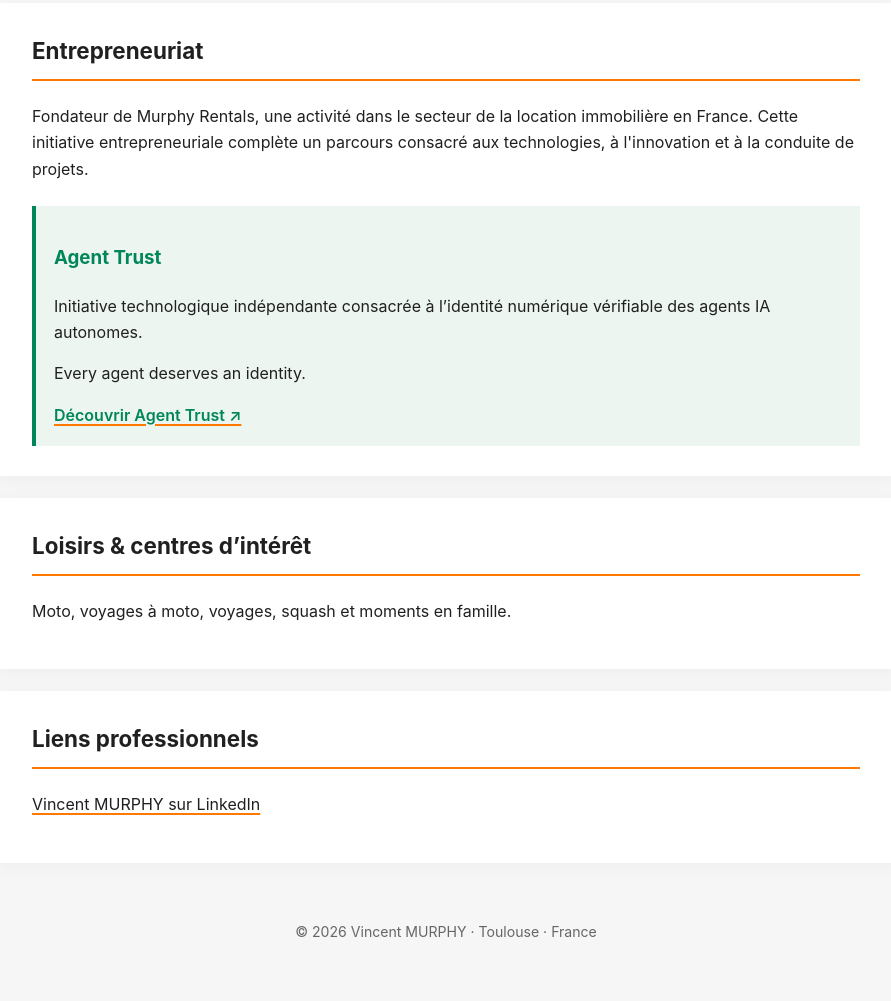
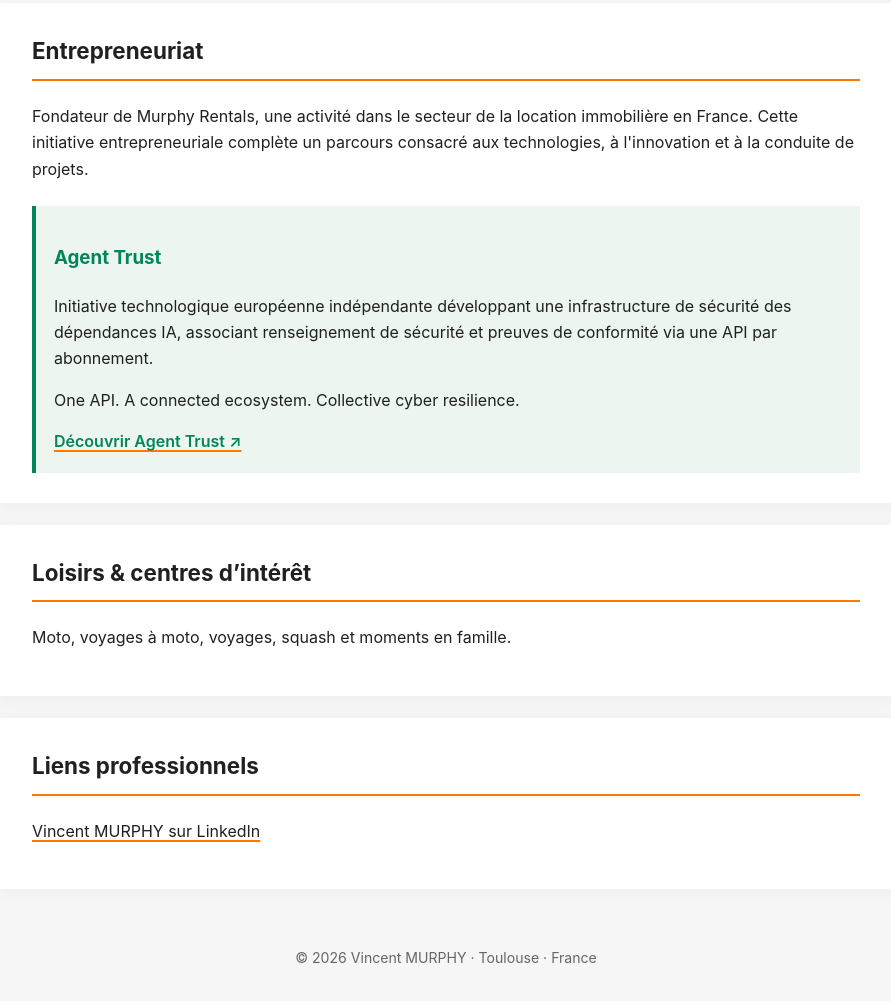
Before and after one commit to Vincent-MURPHY/Vincent-MURPHY.github.io, a plain HTML site: page index.html in a window 1280 px wide. Shown: the part 3150-4151 px from the top of the page, without its empty margins (194-1085 px from the left). Drawn offline with Linux system fonts and the light colour scheme.

Commit message:
Align bilingual personal profile with Agent Trust Signal

```diff
--- a/index.html
+++ b/index.html
@@ -84,14 +84,14 @@ a{color:var(--text);text-decoration:underline;text-decoration-color:var(--orange
 <section id="formation"><h2 data-i18n="educationTitle">Formation</h2><div class="timeline-item"><strong>University of Limerick · Ireland</strong><span class="date">2000 – 2001</span>Master's Degree in Computer Engineering – Telecommunications Systems<br>Honours</div><div class="timeline-item"><strong>University of Limerick · Ireland</strong><span class="date">1995 – 2000</span>Bachelor's Degree in Science &amp; Technology Education<br>Honours</div></section>
 <section id="distinctions"><h2 data-i18n="awardsTitle">Distinctions</h2><div class="timeline-item"><strong data-i18n="award1Title">Lauréat · Orange Skills Event 2026</strong><span class="date">2026</span><span data-i18n="award1">Parmi les lauréats du Skills Event 2026 d'Orange, événement international de développement des compétences couvrant notamment l'intelligence artificielle, la cybersécurité, la data et le cloud.</span></div><div class="timeline-item"><strong data-i18n="award2Title">Nomination · Orange Innovation Award</strong><span class="date">2008</span><span data-i18n="award2">Nomination dans le cadre de travaux d'innovation réalisés au sein de France Télécom R&amp;D / Orange Labs.</span></div></section>
 <section id="innovation"><h2 data-i18n="innovationTitle">Innovation &amp; R&amp;D</h2><div class="highlight"><strong data-i18n="patentTitle">14 dépôts de brevets / publications internationales</strong><p data-i18n="patentText">Travaux d'invention réalisés dans le cadre de France Télécom R&amp;D / Orange Labs.</p></div><p data-i18n="innovation1">Présentation de la Livebox v2 et du Universal Decoder lors d'Orange Collections 2009.</p><p data-i18n="innovation2">Présentateur au Broadband World Forum 2009.</p><p><a href="https://worldwide.espacenet.com/" target="_blank" rel="noopener noreferrer" data-i18n="patentLink">Rechercher les brevets sur Espacenet – European Patent Office</a></p></section>
-<section id="entrepreneuriat"><h2 data-i18n="entrepreneurTitle">Entrepreneuriat</h2><p data-i18n="entrepreneurText">Fondateur de Murphy Rentals, une activité dans le secteur de la location immobilière en France. Cette initiative entrepreneuriale complète un parcours consacré aux technologies, à l'innovation et à la conduite de projets.</p><div style="border-left:4px solid #00865a;padding:18px;margin-top:24px;background:#edf5f0"><h3 style="color:#00865a">Agent Trust</h3><p data-i18n="agentTrustText">Initiative technologique indépendante consacrée à l’identité numérique vérifiable des agents IA autonomes.</p><p>Every agent deserves an identity.</p><a style="color:#00865a;font-weight:600" href="agent-trust-corporate/" data-i18n="agentTrustLink">Découvrir Agent Trust ↗</a></div></section>
+<section id="entrepreneuriat"><h2 data-i18n="entrepreneurTitle">Entrepreneuriat</h2><p data-i18n="entrepreneurText">Fondateur de Murphy Rentals, une activité dans le secteur de la location immobilière en France. Cette initiative entrepreneuriale complète un parcours consacré aux technologies, à l'innovation et à la conduite de projets.</p><div style="border-left:4px solid #00865a;padding:18px;margin-top:24px;background:#edf5f0"><h3 style="color:#00865a">Agent Trust</h3><p data-i18n="agentTrustText">Initiative technologique européenne indépendante développant une infrastructure de sécurité des dépendances IA, associant renseignement de sécurité et preuves de conformité via une API par abonnement.</p><p>One API. A connected ecosystem. Collective cyber resilience.</p><a style="color:#00865a;font-weight:600" href="agent-trust-corporate/" data-i18n="agentTrustLink">Découvrir Agent Trust ↗</a></div></section>
 <section id="loisirs"><h2 data-i18n="hobbiesTitle">Loisirs &amp; centres d’intérêt</h2><p data-i18n="hobbiesText">Moto, voyages à moto, voyages, squash et moments en famille.</p></section>
 <section id="liens"><h2 data-i18n="linksTitle">Liens professionnels</h2><p><a href="https://www.linkedin.com/in/vincent-murphy-orange/" target="_blank" rel="me noopener noreferrer" data-i18n="linkedin">Vincent MURPHY sur LinkedIn</a></p></section>
 <footer>© 2026 Vincent MURPHY · Toulouse · France</footer>
 </div>
 <script>
 const translations={
-fr:{agentTrustText:"Initiative technologique indépendante consacrée à l’identité numérique vérifiable des agents IA autonomes.",agentTrustLink:"Découvrir Agent Trust ↗",
+fr:{agentTrustText:"Initiative technologique européenne indépendante développant une infrastructure de sécurité des dépendances IA, associant renseignement de sécurité et preuves de conformité via une API par abonnement.",agentTrustLink:"Découvrir Agent Trust ↗",
 pageTitle:"Vincent MURPHY | Expert technologique senior, innovation IA & entrepreneuriat",description:"Vincent Murphy, expert technologique senior franco-irlandais chez Orange, spécialisé en IA, cybersécurité, SI RH et innovation. Fondateur de Murphy Rentals, près de Toulouse.",
 headline:"Expert technologique senior chez Orange · Innovation IA · Entrepreneur",navProfile:"Profil",navExpertise:"Expertise",navCareer:"Parcours",navEducation:"Formation",navAwards:"Distinctions",navInnovation:"Innovation & R&D",navEntrepreneur:"Entrepreneuriat",navHobbies:"Loisirs",navLinks:"Liens",
 profileTitle:"À propos de Vincent MURPHY",profile1:"Vincent MURPHY est un expert technologique senior et entrepreneur franco-irlandais basé près de Toulouse. Fort de plus de vingt ans d'expérience chez Orange, son parcours associe recherche et développement, pilotage de projets informatiques, systèmes d'information d'entreprise, intelligence artificielle et cybersécurité.",profile2:"Son expertise couvre les systèmes d'information RH, l'intégration de solutions internes et SaaS, les API, l'IAM/SSO, le cloud et les architectures sécurisées. Il s'intéresse particulièrement aux applications de l'intelligence artificielle agentique dans l'entreprise.",profile3:"Avant de rejoindre France Télécom en 2004, il a travaillé en Irlande comme ingénieur indépendant dans les réseaux et télécommunications, notamment sur le déploiement de réseaux radio.",profile4:"En 2026, il figure parmi les lauréats du <strong>Skills Event 2026 d'Orange</strong>, événement international de développement des compétences réunissant des collaborateurs autour notamment de l'intelligence artificielle, de la cybersécurité, de la data et du cloud.",
@@ -99,7 +99,7 @@ expertiseTitle:"Domaines d'expertise",tagAI:"Intelligence artificielle agentique
 careerTitle:"Parcours professionnel",job1Date:"2015 – aujourd'hui · Blagnac / Toulouse",job1:"Expertise technique et conseil sur les systèmes d'information RH. Intégration de solutions internes et SaaS, API, identité et accès, cloud et cybersécurité. Travaux actuels autour de l'intégration de l'intelligence artificielle agentique dans le SI RH.",job2:"Pilotage de projets et d'applications IT, sécurité et coordination d'équipes de développement.",job3:"Responsable de projets et de services numériques.",job4:"Recherche, innovation et prototypage dans les télécommunications, les services IP, les réseaux domestiques et les services multimédias. Ingénieur R&D puis responsable de projets d'innovation.",job5Date:"2002 – 2004 · Irlande",job5:"Conception et déploiement de réseaux radio et d'infrastructures réseau pour des organisations publiques et privées.",
 educationTitle:"Formation",awardsTitle:"Distinctions",award1Title:"Lauréat · Orange Skills Event 2026",award1:"Parmi les lauréats du Skills Event 2026 d'Orange, événement international de développement des compétences couvrant notamment l'intelligence artificielle, la cybersécurité, la data et le cloud.",award2Title:"Nomination · Orange Innovation Award",award2:"Nomination dans le cadre de travaux d'innovation réalisés au sein de France Télécom R&D / Orange Labs.",innovationTitle:"Innovation & R&D",patentTitle:"14 dépôts de brevets / publications internationales",patentText:"Travaux d'invention réalisés dans le cadre de France Télécom R&D / Orange Labs.",innovation1:"Présentation de la Livebox v2 et du Universal Decoder lors d'Orange Collections 2009.",innovation2:"Présentateur au Broadband World Forum 2009.",patentLink:"Rechercher les brevets sur Espacenet – European Patent Office",entrepreneurTitle:"Entrepreneuriat",entrepreneurText:"Fondateur de Murphy Rentals, une activité dans le secteur de la location immobilière en France. Cette initiative entrepreneuriale complète un parcours consacré aux technologies, à l'innovation et à la conduite de projets.",hobbiesTitle:"Loisirs & centres d’intérêt",hobbiesText:"Moto, voyages à moto, voyages, squash et moments en famille.",linksTitle:"Liens professionnels",linkedin:"Vincent MURPHY sur LinkedIn"
 },
-en:{agentTrustText:"An independent technology initiative developing verifiable digital identity for autonomous AI agents.",agentTrustLink:"Discover Agent Trust ↗",
+en:{agentTrustText:"An independent European technology initiative building AI dependency security infrastructure, connecting security intelligence and compliance evidence through a subscription-based API.",agentTrustLink:"Discover Agent Trust ↗",
 pageTitle:"Vincent MURPHY | Senior Technology Expert, AI Innovator & Entrepreneur",description:"Vincent Murphy, Franco-Irish senior technology expert at Orange, specialising in AI, cybersecurity, enterprise HR systems and innovation. Founder of Murphy Rentals near Toulouse, France.",
 headline:"Senior Technology Expert at Orange · AI Innovator · Entrepreneur",navProfile:"Profile",navExpertise:"Expertise",navCareer:"Career",navEducation:"Education",navAwards:"Awards",navInnovation:"Innovation & R&D",navEntrepreneur:"Entrepreneurship",navHobbies:"Hobbies",navLinks:"Links",
 profileTitle:"About Vincent MURPHY",profile1:"Vincent MURPHY is a Franco-Irish senior technology expert and entrepreneur based near Toulouse, France. With over 20 years of experience at Orange, his career spans research and development, IT project leadership, enterprise information systems, artificial intelligence and cybersecurity.",profile2:"His expertise covers HR information systems, internal and SaaS integrations, APIs, IAM/SSO, cloud and secure architectures. He has a particular interest in enterprise applications of agentic artificial intelligence.",profile3:"Before joining France Télécom in 2004, he worked in Ireland as an independent network and telecommunications engineer, notably deploying radio networks.",profile4:"In 2026, he was among the award recipients at <strong>Orange's Skills Event 2026</strong>, an international skills development event focused on areas including artificial intelligence, cybersecurity, data and cloud technologies.",
```
